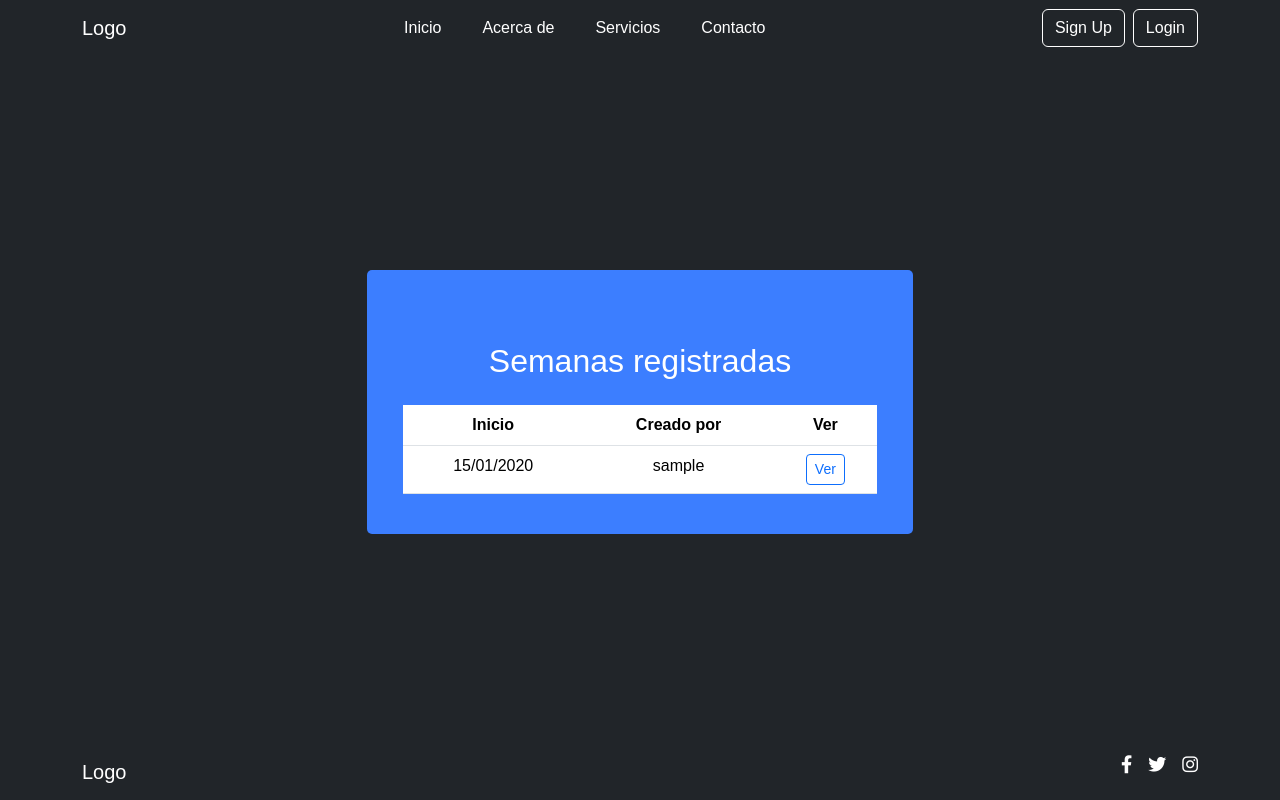
After one commit to LunaChristian/forecast, a Django app: page /pronosticos/dashboard/ in a window 1280 px wide. The commit adds this page. Run offline with Django 5.2, Linux system fonts and the light colour scheme; a user stored in the database is signed in; tables that the repository leaves empty hold one stand-in row (values such as "Sample post"); some libraries are stand-ins or nearby versions.

Commit message:
Dashboard para el rol de usuario sin permisos especiales (solo lectura)

```diff
--- /dev/null
+++ b/pronosticos/templates/pronosticos/dashboard.html
@@ -0,0 +1,27 @@
+{% extends 'base.html' %}
+
+{% block content %}
+<div class="container mt-5">
+    <h2>Semanas registradas</h2>
+    <table class="table mt-4">
+        <thead>
+            <tr>
+                <th>Inicio</th>
+                <th>Creado por</th>
+                <th>Ver</th>
+            </tr>
+        </thead>
+        <tbody>
+            {% for semana in semanas %}
+            <tr>
+                <td>{{ semana.start_day|date:"d/m/Y" }}</td>
+                <td>{{ semana.created_by.username }}</td>
+                <td>
+                    <a href="{% url 'pronosticos:detalle_semana' semana.id %}" class="btn btn-outline-primary btn-sm">Ver</a>
+                </td>
+            </tr>
+            {% endfor %}
+        </tbody>
+    </table>
+</div>
+{% endblock %}
--- a/pronosticos/urls.py
+++ b/pronosticos/urls.py
@@ -1,6 +1,7 @@
 from django.urls import path
-from .views import mostrar_ultima_semana
+from .views import dashboard, mostrar_ultima_semana
 
 urlpatterns = [
     path('semana/', mostrar_ultima_semana, name='ultima_semana'),
+    path('dashboard/', dashboard, name='dashboard'),
 ]
--- a/pronosticos/views.py
+++ b/pronosticos/views.py
@@ -4,10 +4,14 @@ from .models import WeekPlanner
 from .forms import DayEntryForm
 
 @login_required
+def dashboard(request):
+    semanas = WeekPlanner.objects.order_by('-start_day')
+    return render(request, 'pronosticos/dashboard.html', {'semanas': semanas})
+
+@login_required
 def home_redirect(request):
     # Redirige al nombre de vista configurado como inicio tras login
     return redirect('ultima_semana')
-
 
 @login_required
 def mostrar_ultima_semana(request):
@@ -15,13 +19,18 @@ def mostrar_ultima_semana(request):
     entradas = semana.entries.order_by('date') if semana else []
 
     if request.method == 'POST':
+        if not request.user.has_perm('pronosticos.change_dayentry'):
+            return redirect('pronosticos:ultima_semana')  # evitar edición no autorizada
+
         for entrada in entradas:
             form = DayEntryForm(request.POST, instance=entrada, prefix=str(entrada.id))
             if form.is_valid():
                 form.save()
         return redirect('ultima_semana')
 
-    forms = [DayEntryForm(instance=entrada, prefix=str(entrada.id)) for entrada in entradas]
+    forms = []
+    if request.user.has_perm('pronosticos.change_dayentry'):
+        forms = [DayEntryForm(instance=entrada, prefix=str(entrada.id)) for entrada in entradas]
 
     context = {
         'semana': semana,
```
Also changed, not shown: pronosticos/templates/pronosticos/week_detail.html (+21 -0 lines).
